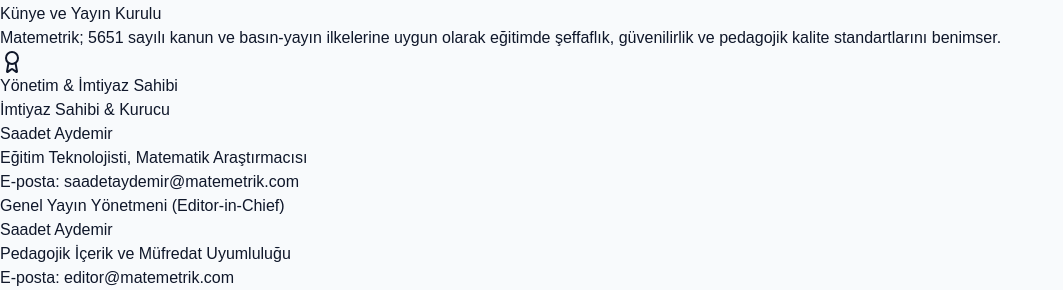
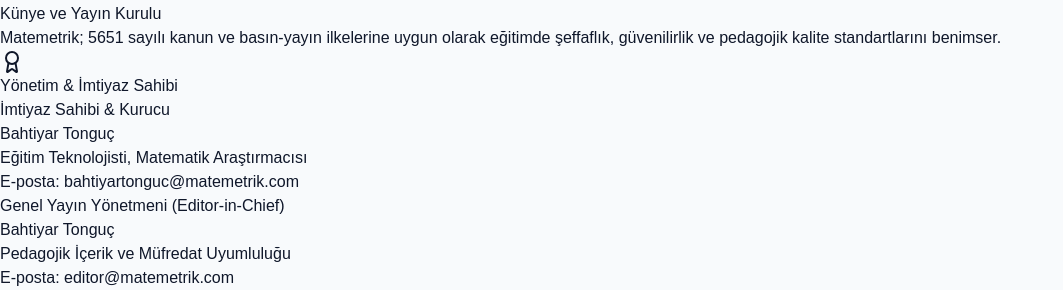
Before and after one commit to onurak90/matemetrik, a Next.js app: page /kunye in a window 1280 px wide. Shown: the part 1548-1838 px from the top of the page, without its empty margins (0-1063 px from the left). Built offline with nearby package versions, Linux system fonts and the light colour scheme; no server answers; the database is empty.

Commit message:
fix(kunye): update publisher and editor-in-chief name to Bahtiyar Tonguç

```diff
--- a/app/(site)/kunye/page.tsx
+++ b/app/(site)/kunye/page.tsx
@@ -45,14 +45,14 @@
             <div className="grid grid-cols-1 sm:grid-cols-2 gap-4">
               <div className="p-5 rounded-2xl bg-slate-50 border border-slate-200/80 space-y-1">
                 <span className="text-xs font-bold uppercase tracking-wider text-indigo-600">İmtiyaz Sahibi &amp; Kurucu</span>
-                <h3 className="text-base font-bold text-slate-900">Saadet Aydemir</h3>
+                <h3 className="text-base font-bold text-slate-900">Bahtiyar Tonguç</h3>
                 <p className="text-xs text-slate-600">Eğitim Teknolojisti, Matematik Araştırmacısı</p>
-                <p className="text-[11px] text-slate-400">E-posta: saadetaydemir@matemetrik.com</p>
+                <p className="text-[11px] text-slate-400">E-posta: bahtiyartonguc@matemetrik.com</p>
               </div>
 
               <div className="p-5 rounded-2xl bg-slate-50 border border-slate-200/80 space-y-1">
                 <span className="text-xs font-bold uppercase tracking-wider text-indigo-600">Genel Yayın Yönetmeni (Editor-in-Chief)</span>
-                <h3 className="text-base font-bold text-slate-900">Saadet Aydemir</h3>
+                <h3 className="text-base font-bold text-slate-900">Bahtiyar Tonguç</h3>
                 <p className="text-xs text-slate-600">Pedagojik İçerik ve Müfredat Uyumluluğu</p>
                 <p className="text-[11px] text-slate-400">E-posta: editor@matemetrik.com</p>
               </div>
```
